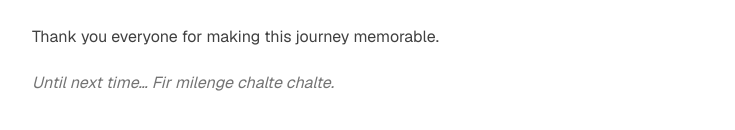
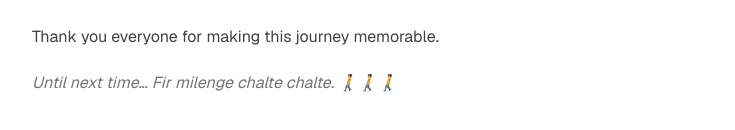
Before and after one commit to suraj-singh-in/portfolio, a Next.js app: page /blogs/fynd-farewell in a window 1280 px wide. Shown: the part 4286-4416 px from the top of the page, without its empty margins (272-1007 px from the left). Built offline with nearby package versions, Linux system fonts and the light colour scheme; no server answers.

Commit message:
🚶 emoji added

```diff
--- a/app/blogs/fynd-farewell/page.tsx
+++ b/app/blogs/fynd-farewell/page.tsx
@@ -172,7 +172,7 @@ const FarewellFynd = () => (
 
       <figure className="my-2">
         <img
-          src="https://cdn-cekmh.nitrocdn.com/SlrtebQxNZbUBkfXeRIcTgUmxZsOSldb/assets/imgs/optimized/rev-1e11f57/codoid.com/wp-content/uploads/2023/02/QA-Tester-meme.jpg"
+          src="https://cdn-cekmh.nitrocdn.com/SlrtebQxNZbUBkfXeRIcTgUmxZsOSldb/assets/images/optimized/rev-1e11f57/codoid.com/wp-content/uploads/2023/02/QA-Tester-meme.jpg"
           alt="QA tester meme"
           width={800}
           height={500}
@@ -207,7 +207,7 @@ const FarewellFynd = () => (
       <p>Thank you everyone for making this journey memorable.</p>
 
       <p className="italic text-neutral-500 dark:text-neutral-400">
-        Until next time&hellip; Fir milenge chalte chalte.
+        Until next time&hellip; Fir milenge chalte chalte. 🚶🚶🚶
       </p>
 
     </div>
```
